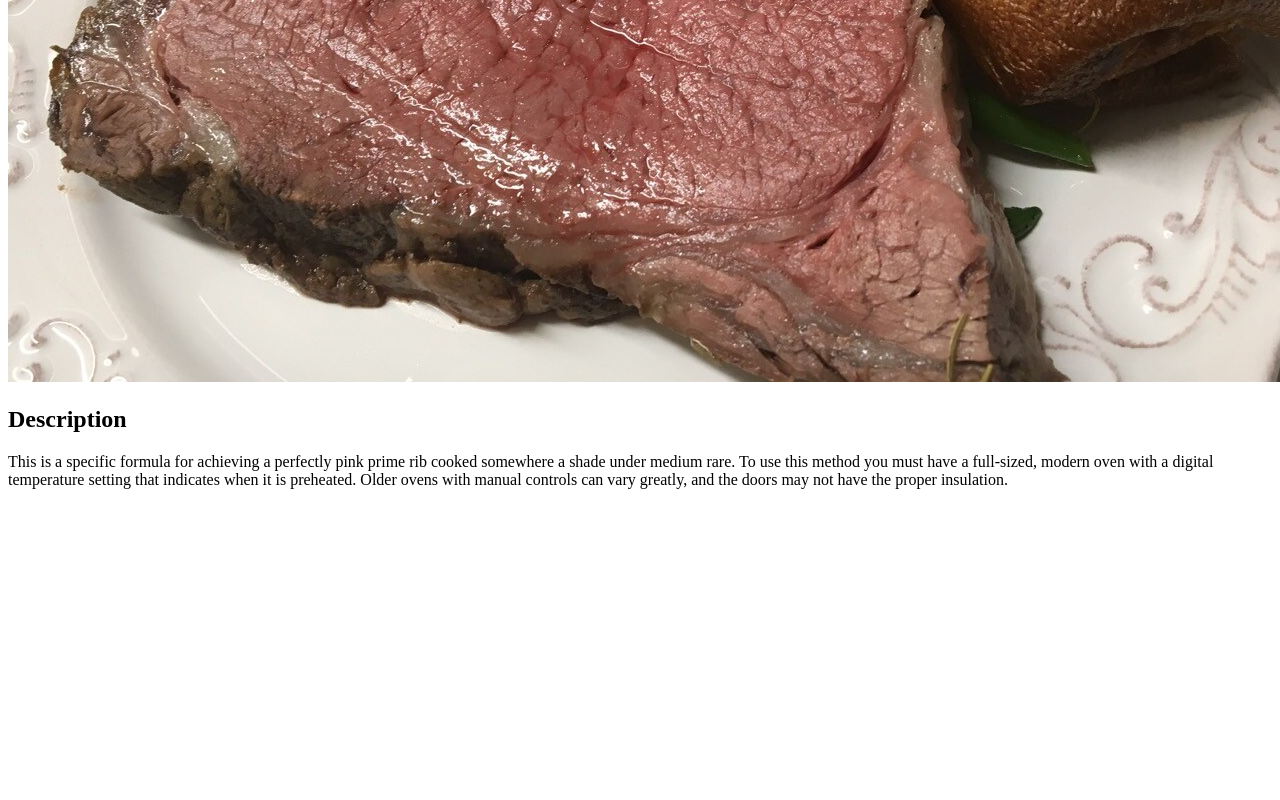
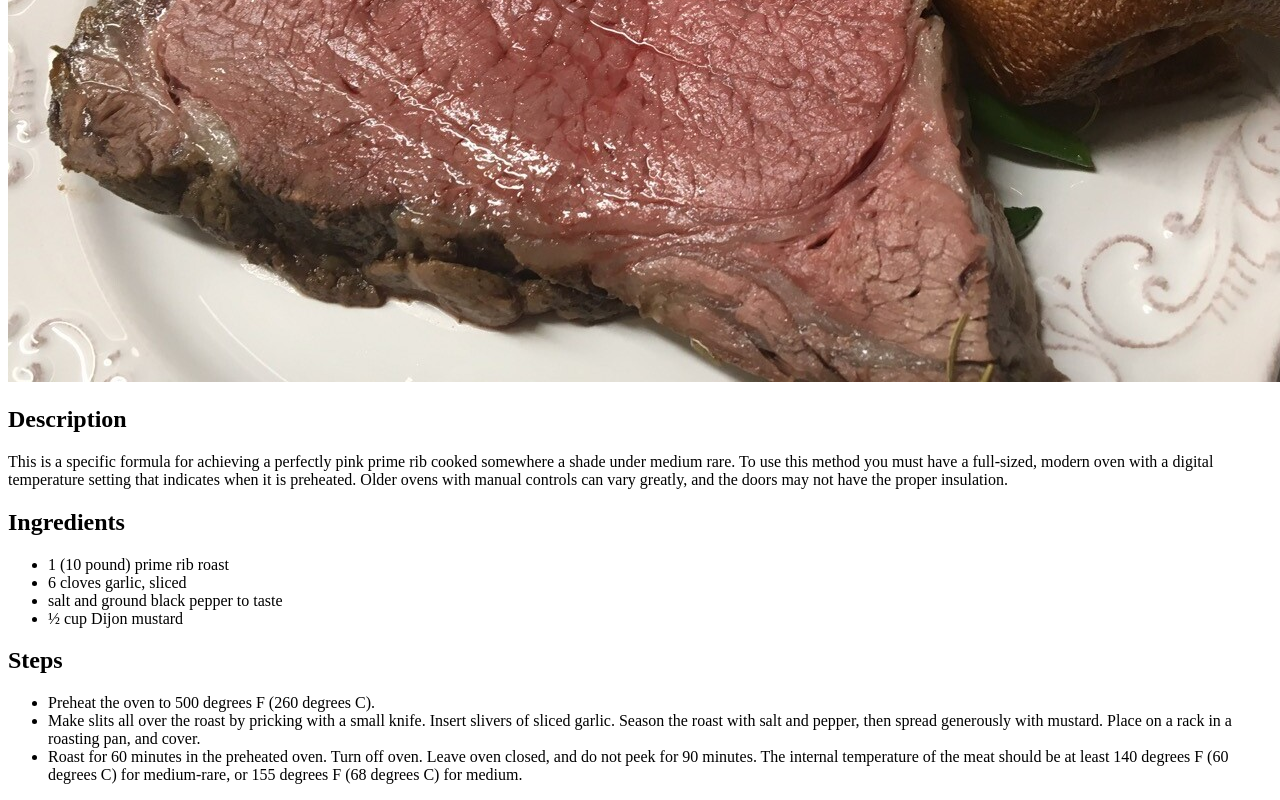
Before and after one commit to dnlfrnc/odin-recipes, a plain HTML site: page recipes/rib.html in a window 1280 px wide. Shown: the part 418-1218 px from the top of the page. Before the commit the page ends 923 px from the top, so only its background shows below. Drawn offline with Linux system fonts and the light colour scheme.

Commit message:
recipes/rib.html

```diff
--- a/recipes/rib.html
+++ b/recipes/rib.html
@@ -12,5 +12,25 @@
     <h2>Description</h2>
     <p>This is a specific formula for achieving a perfectly pink prime rib cooked somewhere a shade under medium rare. To use this method you must have a full-sized, modern oven with a digital temperature setting that indicates when it is preheated. Older ovens with manual controls can vary greatly, and the doors may not have the proper insulation. </p>
 
+    <h2>Ingredients</h2>
+    <p>
+        <ul>
+            <li>1 (10 pound) prime rib roast </li>
+            <li>6 cloves garlic, sliced </li>
+            <li>salt and ground black pepper to taste</li>
+            <li>½ cup Dijon mustard </li>
+        </ul>
+    </p>
+
+    <h2>Steps</h2>
+    <p>
+        <ul>
+            <li>Preheat the oven to 500 degrees F (260 degrees C).</li>
+            <li>Make slits all over the roast by pricking with a small knife. Insert slivers of sliced garlic. Season the roast with salt and pepper, then spread generously with mustard. Place on a rack in a roasting pan, and cover.</li>
+            <li>Roast for 60 minutes in the preheated oven. Turn off oven. Leave oven closed, and do not peek for 90 minutes. The internal temperature of the meat should be at least 140 degrees F (60 degrees C) for medium-rare, or 155 degrees F (68 degrees C) for medium.</li>
+        </ul>
+    </p>
+
+
 </body>
 </html>
```
Also changed, not shown: recipes/turkey.html (+2 -1 lines).
